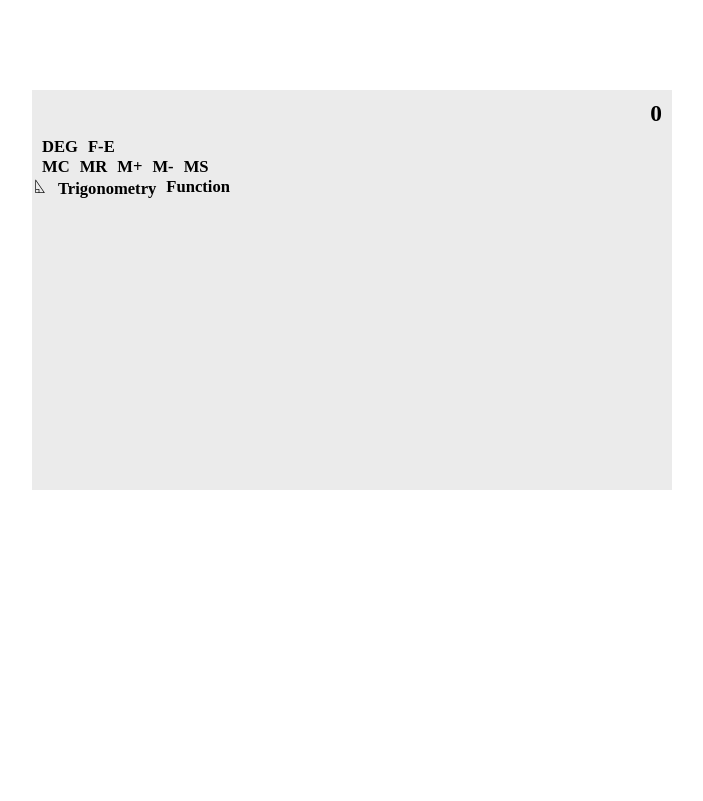
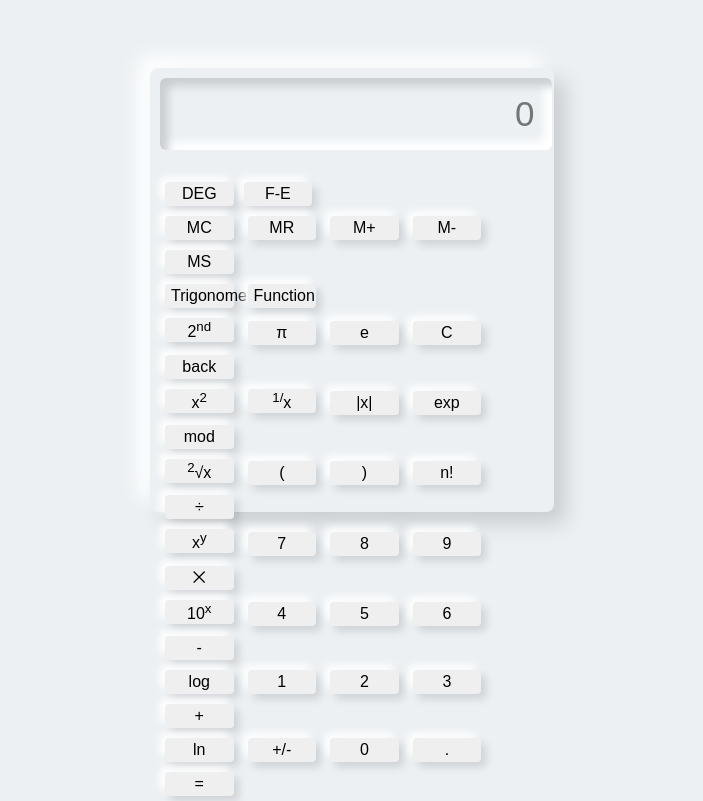
Before and after one commit to harshit-simform/scientific-calculator-js, a plain HTML site: page index.html in a window 1280 px wide. Shown: the part 110-911 px from the top of the page, without its empty margins (288-991 px from the left). Before the commit the page ends 800 px from the top, so only its background shows below. Drawn offline with Linux system fonts and the light colour scheme.

Commit message:
feat: :sparkles: Added basic calculator functionality and also  add some style in calc

```diff
--- a/index.html
+++ b/index.html
@@ -8,36 +8,77 @@
     <link rel="stylesheet" href="style.css" />
   </head>
   <body>
-    <div class="main-section">
-      <div class="calculator">
-        <div class="displayCalculation">
-          <h3 id="typedNumber">0</h3>
+    <div class="container">
+      <div class="display" >
+        <input readonly id="screen" type="text" placeholder="0" />
+      </div>
+      <div class="btns">
+        <div class="row twoButton" >
+          <button class="btn">DEG</button>
+          <button class="btn">F-E</button>
         </div>
-        <div class="top-function">
-          <h5>DEG</h5>
-          <h5>F-E</h5>
+        <div class="row">
+          <button class="btn">MC</button>
+          <button class="btn">MR</button>
+          <button class="btn">M+</button>
+          <button class="btn">M-</button>
+          <button class="btn">MS</button>
         </div>
-        <div class="top-function">
-          <h5>MC</h5>
-          <h5>MR</h5>
-          <h5>M+</h5>
-          <h5>M-</h5>
-          <h5>MS</h5>
+        <div class="row">
+          <button class="btn">Trigonometry</button>
+          <button class="btn">Function</button>
         </div>
-        <div class="top-function">
-          <div class="top-function-section">
-            <div>
-              <img
-                style="height: 16px"
-                src="/images/right-triangle.png"
-                alt="trigonometry-logo"
-              />
-            </div>
-            <h5>Trigonometry</h5>
-          </div>
-          <h5>Function</h5>
+        <div class="row">
+          <button class="btn">2<sup>nd</sup></button>
+          <button class="btn">&#960</button>
+          <button class="btn">e</button>
+          <button onclick="screen.value = ''">C</button>
+          <button onclick="screen.value = (screen.value).slice(0,-1)">back</button>
+        </div>
+        <div class="row">
+          <button class="btn">x<sup>2</sup></button>
+          <button class="btn"><sup>1/</sup>x</button>
+          <button class="btn">|x|</button>
+          <button class="btn">exp</button>
+          <button class="btn">mod</button>
+        </div>
+        <div class="row">
+          <button class="btn"><sup>2</sup>&#8730<span>x</span></button>
+          <button class="btn">(</button>
+          <button class="btn">)</button>
+          <button class="btn">n!</button>
+          <button class="btn">&#247</button>
+        </div>
+        <div class="row">
+          <button class="btn">x<sup>y</sup></button>
+          <button class="btn">7</button>
+          <button class="btn">8</button>
+          <button class="btn">9</button>
+          <button class="btn">&#10761</button>
+        </div>
+        <div class="row">
+          <button class="btn">10<sup>x</sup></button>
+          <button class="btn">4</button>
+          <button class="btn">5</button>
+          <button class="btn">6</button>
+          <button class="btn">-</button>
+        </div>
+        <div class="row">
+          <button class="btn">log</button>
+          <button class="btn">1</button>
+          <button class="btn">2</button>
+          <button class="btn">3</button>
+          <button class="btn">+</button>
+        </div>
+        <div class="row">
+          <button class="btn">ln</button>
+          <button class="btn">+/-</button>
+          <button class="btn">0</button>
+          <button class="btn">.</button>
+          <button onclick="finalAnswer(screen.value)">=</button>
         </div>
       </div>
     </div>
+    <script src="index.js"></script>
   </body>
 </html>
--- a/index.js
+++ b/index.js
@@ -1,9 +1,33 @@
-let a = 10;
-function run() {
-  function fast() {
-    console.log(a);
+const screen = document.getElementById("screen");
+console.log(screen.value);
+console.log("hiii");
+const button = document.querySelectorAll(".btn");
+console.log(button);
+button.forEach((btn) => {
+  btn.addEventListener("click", () => {
+    var btnText = btn.innerText;
+    switch (btnText) {
+      case "\u00F7":
+        btnText = "/";
+        break;
+      case "\u2A09":
+        btnText = "*";
+        break;
+      case "mod":
+        btnText = "%";
+        break;
+      case "xy":
+        btnText = "^";
+        break;
+    }
+    screen.value += btnText;
+    console.log(screen.value);
+  });
+});
+
+function finalAnswer(value) {
+  if (value.includes("^")) {
+    value = value.replace("^", "**");
   }
-  return fast;
+  screen.value = eval(value);
 }
-var x = run();
-x();
--- a/style.css
+++ b/style.css
@@ -1,47 +1,54 @@
-* {
+body {
+  padding: 0;
   margin: 0;
-  padding: 0;
-}
-body {
-  box-sizing: border-box;
-  width: 100%;
-  font-size: 20px;
-}
-.main-section {
   display: flex;
   justify-content: center;
   align-items: center;
-  width: 100%;
-  height: 100vh;
-  background-color: white;
+  min-height: 100vh;
+  background: #ecf0f3;
+  box-sizing: border-box;
 }
-.calculator {
-  display: block;
-  height: 50vh;
-  width: 50%;
-  background-color: rgba(211, 211, 211, 0.455);
-  /* opacity: 0.5; */
+
+.container {
+  width: 30%;
+  height: 53vh;
+  padding: 10px;
+  border-radius: 8px;
+  box-shadow: 12px 12px 20px #cbced1, -12px -12px 20px #ffffff;
+  /* overflow: scroll; */
 }
-.displayCalculation {
+.display #screen {
+  width: 97%;
+  height: 70px;
+  font-size: 35px;
+  outline: none;
+  border: none;
+  text-align: right;
+  padding-right: 0.5em;
+  background: #ecf0f3;
+  border-radius: 6px;
+  box-shadow: inset 8px 8px 8px #cbced1, inset -8px -8px 8px #ffffff;
+}
+.btns {
+  width: 105%;
+  margin-top: 1.7em;
   display: flex;
-  justify-content: flex-end;
-  width: 100%;
-  /* padding-top: 10px;
-  margin-right: -10px; */
+  justify-content: center;
+  align-items: inherit;
+  flex-direction: column;
 }
-#typedNumber {
-  padding: 10px;
-  /* margin-right: -10px; */
+
+.btns .row button {
+  width: 17%;
+  height: 3vh;
+  font-size: 16px;
+  border: none;
+  outline: none;
+  margin: 5px;
+  border-radius: 4px;
+  box-shadow: 5px 5px 8px #00000020, -5px -5px 8px #ffffff;
 }
-.top-function {
-  display: flex;
-  justify-content: flex-start;
+.btns .twoButton {
+  display: flex !important;
+  justify-content: flex-start !important;
 }
-.top-function h5 {
-  margin-left: 10px;
-}
-.top-function-section {
-  display: flex;
-  justify-content: flex-start;
-  align-items: center;
-}
```
